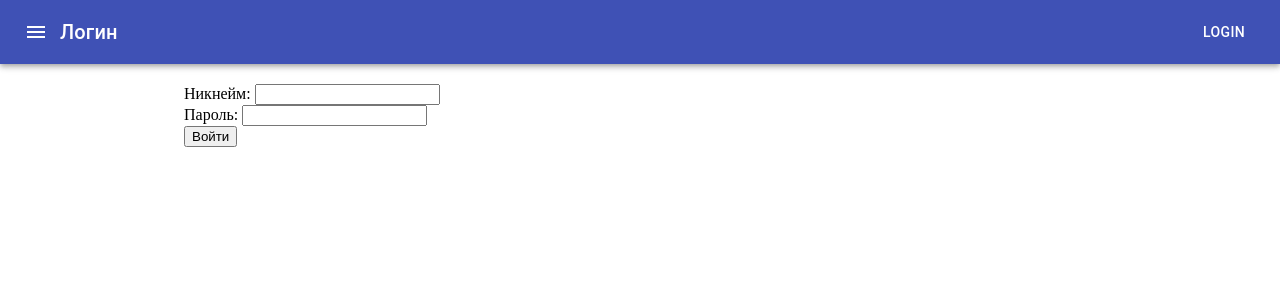
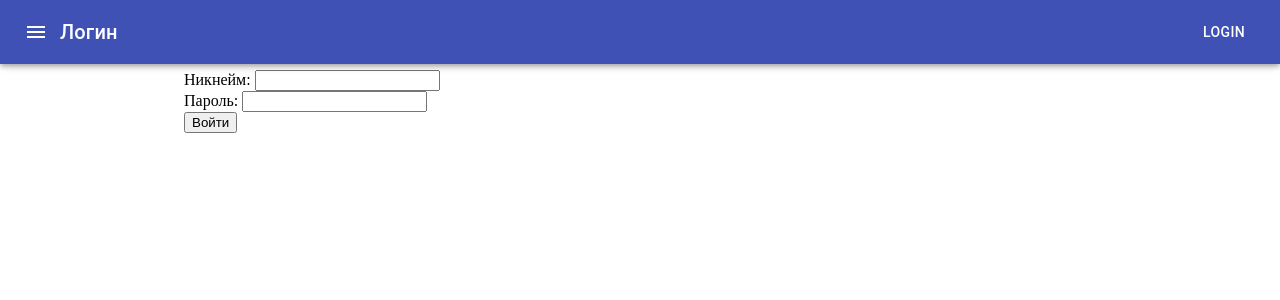
Before and after one commit to dmitryweiner/html-chat, a React app: page /login in a window 1280 px wide. Shown: the top 300 px of the page. Built offline with nearby package versions, Linux system fonts and the light colour scheme; no server answers.

Commit message:
Set fixed header

```diff
--- a/src/views/ViewHeader/index.js
+++ b/src/views/ViewHeader/index.js
@@ -38,7 +38,7 @@ export default class ViewHeader extends React.Component {
         return (
             <>
                 <div className={styles.root}>
-                    <AppBar position="static">
+                    <AppBar position="fixed">
                         <Toolbar>
                             <IconButton
                                 edge="start"
--- a/src/views/ViewHeader/styles.module.css
+++ b/src/views/ViewHeader/styles.module.css
@@ -11,5 +11,5 @@
 }
 
 .children {
-    margin-top: 20px;
+    margin-top: 70px;
 }
```
